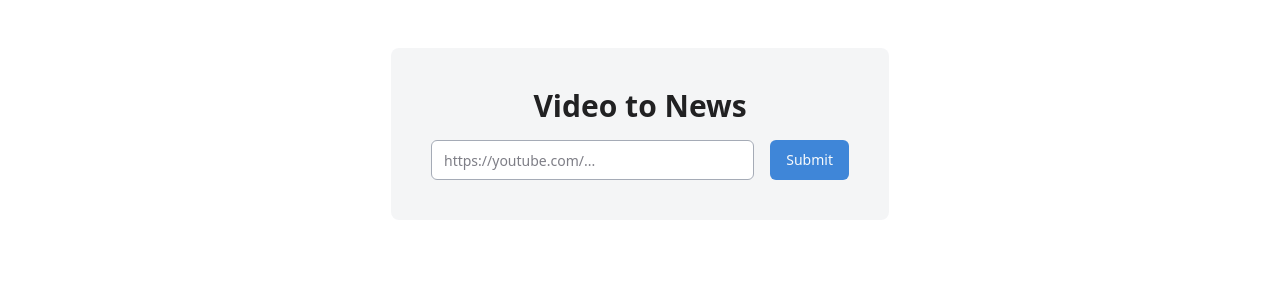
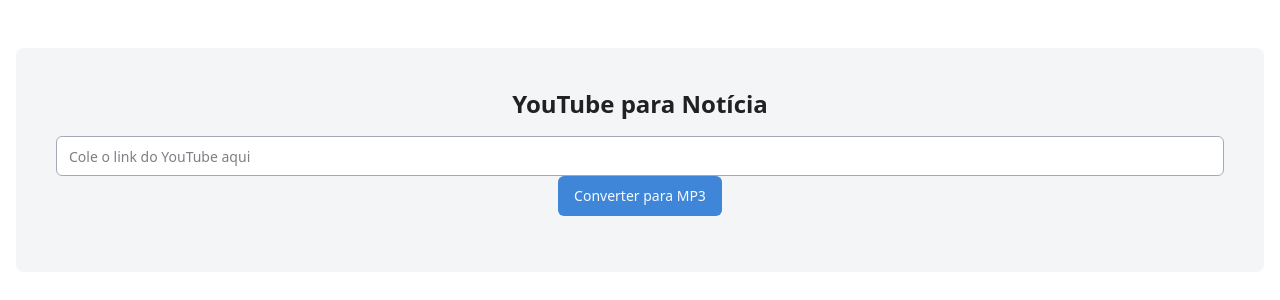
Before and after one commit to viniciusnreno/video-to-news, a React (Vite) app: page / in a window 1280 px wide. Shown: the top 300 px of the page. Built offline with nearby package versions, Linux system fonts and the light colour scheme; a web font is replaced by a local one.

Commit message:
youtube para noticia funcionando

```diff
--- /dev/null
+++ b/src/api/transcription.ts
@@ -0,0 +1,3 @@
+export const transcriptionMock = {
+  text: "Nessa sexta-feira, dia 19, tivemos um apagão global de tecnologia que afetou os voos dos Estados Unidos, as transmissões de TV do Reino Unido e até as empresas de telecomunicações da Austrália. O problema foi gerado por uma atualização defeituosa do software de segurança cibernética da empresa CloudStrike. E, no momento, ele já está em processo de reparo. E esse problema causou aquela famosa tela azul da morte do Windows. Só que, como ele já está sendo reparado, imaginamos que nas próximas horas tudo já esteja voltado à normalidade. Comenta aqui embaixo se você foi afetado em algum voo que você está fora do país. Que siga o canal até aqui e até a próxima.",
+};
--- a/src/pages/home-page.tsx
+++ b/src/pages/home-page.tsx
@@ -1,120 +1,158 @@
 import * as React from "react";
-import { useForm, SubmitHandler } from "react-hook-form";
-import { zodResolver } from "@hookform/resolvers/zod";
 import axios from "axios";
-import { getId } from "../../utils/getId";
-import { schema } from "../../utils/schema";
 import { Input } from "@/components/ui/input";
 import { Button } from "@/components/ui/button";
+import { getId } from "../../utils/getId";
 
-interface FormData {
-  youtubeLink: string;
-}
+const VITE_YOUTUBE_API_KEY = import.meta.env.VITE_YOUTUBE_API_KEY;
+const VITE_OPENAI_API_KEY = import.meta.env.VITE_OPENAI_API_KEY;
 
-const HomePage: React.FC = () => {
-  const {
-    register,
-    handleSubmit,
-    formState: { errors },
-    reset,
-  } = useForm<FormData>({
-    resolver: zodResolver(schema),
-  });
-
-  const [urlResult, setUrlResult] = React.useState<string | null>(null);
+const CombinedApp: React.FC = () => {
+  const [youtubeLink, setYoutubeLink] = React.useState("");
+  const [mp3Url, setMp3Url] = React.useState<string | null>(null);
+  const [transcription, setTranscription] = React.useState<string | null>(null);
+  const [news, setNews] = React.useState<string | null>(null);
   const [loading, setLoading] = React.useState(false);
 
-  const onSubmit: SubmitHandler<FormData> = (data) => {
-    const id = getId(data.youtubeLink);
+  const [title, setTitle] = React.useState<string | null>(null);
+  const [subtitle, setSubtitle] = React.useState<string | null>(null);
+  const [body, setBody] = React.useState<string | null>(null);
+
+  const handleConvertToMp3 = async () => {
+    const id = getId(youtubeLink);
+    if (!id) {
+      alert("Link do YouTube inválido!");
+      return;
+    }
     setLoading(true);
-
-    const options = {
-      method: "GET",
-      url: "https://youtube-mp36.p.rapidapi.com/dl",
+    try {
+      const res = await axios.get("https://youtube-mp36.p.rapidapi.com/dl", {
         headers: {
-        "X-RapidAPI-Key": `${import.meta.env.VITE_YOUTUBE_API_KEY}`,
+          "X-RapidAPI-Key": VITE_YOUTUBE_API_KEY,
           "X-RapidAPI-Host": "youtube-mp36.p.rapidapi.com",
         },
-      params: {
-        id: id,
-      },
+        params: { id },
+      });
+      setMp3Url(res.data.link);
+    } catch (err) {
+      console.error("Erro ao converter para MP3:", err);
+    } finally {
+      setLoading(false);
+    }
   };
 
-    axios(options)
-      .then((res) => {
-        setUrlResult(res.data.link);
-        reset(); // Limpe o formulário após o envio
-      })
-      .catch((err) => {
-        console.log(err);
-      })
-      .finally(() => {
+  const handleTranscription = async () => {
+    if (!mp3Url) return;
+    setLoading(true);
+    try {
+      const audioBlob = await fetch(mp3Url).then((res) => res.blob());
+      const formData = new FormData();
+      formData.append("file", new File([audioBlob], "audio.mp3"));
+      formData.append("model", "whisper-1");
+
+      const res = await axios.post(
+        "https://api.openai.com/v1/audio/transcriptions",
+        formData,
+        {
+          headers: {
+            Authorization: `Bearer ${VITE_OPENAI_API_KEY}`,
+            "Content-Type": "multipart/form-data",
+          },
+        }
+      );
+      setTranscription(res.data.text);
+    } catch (err) {
+      console.error("Erro ao transcrever áudio:", err);
+    } finally {
       setLoading(false);
-      });
+    }
+  };
+
+  const handleGenerateNews = async () => {
+    if (!transcription) return;
+    setLoading(true);
+    try {
+
+      const res = await axios.post(
+        "https://api.openai.com/v1/completions",
+        {
+          model: "gpt-3.5-turbo-instruct",
+          prompt: `
+            Baseado no texto transcrito abaixo, escreva uma notícia completa com o seguinte formato:
+          title: [Um título claro e impactante]
+          subtitle: [Um subtítulo que resuma os principais pontos]
+          body: [Um corpo com introdução, desenvolvimento e conclusão bem estruturados]
+
+          Texto transcrito: ${'Nessa sexta-feira, dia 19, tivemos um apagão global de tecnologia que afetou os voos dos Estados Unidos, as transmissões de TV do Reino Unido e até as empresas de telecomunicações da Austrália. O problema foi gerado por uma atualização defeituosa do software de segurança cibernética da empresa CloudStrike. E, no momento, ele já está em processo de reparo. E esse problema causou aquela famosa tela azul da morte do Windows. Só que, como ele já está sendo reparado, imaginamos que nas próximas horas, tudo já esteja voltado à normalidade. Comenta aqui embaixo se você foi afetado em algum voo que você está fora do país. Que siga o canal até aqui e até a próxima.'}
+          `,
+          max_tokens: 700,
+        },
+        {
+          headers: {
+            Authorization: `Bearer ${VITE_OPENAI_API_KEY}`,
+          },
+        }
+      );
+
+      const rawText = res.data.choices[0].text.trim();
+      const [rawTitle, rawSubtitle, ...rawBody] = rawText.split("\n").filter(Boolean);
+
+      setTitle(rawTitle.replace(/^(Title|title):\s*/, "").replace(/^"|"$/g, ""));
+      setSubtitle(rawSubtitle.replace(/^(Subtitle|subtitle):\s*/, "").replace(/^"|"$/g, ""));
+      setBody(rawBody.join("\n").replace(/^(Body|body):\s*/, ""));
+    } catch (err) {
+      console.error("Erro ao gerar notícia:", err);
+    } finally {
+      setLoading(false);
+    }
   };
 
   return (
-    <div className="container md:w-[530px] mx-auto text-center mt-8 p-4">
+    <div className="container mx-auto text-center mt-8 p-4">
       <div className="bg-gray-100 p-10 rounded-lg opacity-90">
-        <h1 className="font-bold text-2xl md:text-3xl mb-4">Video to News</h1>
-        <form onSubmit={handleSubmit(onSubmit)}>
-          <div className="flex gap-4 items-end justify-center ">
-            <div className="grid w-full max-w-sm items-center gap-1.5">
+        <h1 className="font-bold text-2xl mb-4">YouTube para Notícia</h1>
+        <div className="mb-4">
           <Input
             type="text"
-                id="youtubeLink"
-                placeholder="https://youtube.com/..."
-                {...register("youtubeLink")}
+            placeholder="Cole o link do YouTube aqui"
+            value={youtubeLink}
+            onChange={(e) => setYoutubeLink(e.target.value)}
           />
+          <Button onClick={handleConvertToMp3} disabled={loading}>
+            Converter para MP3
+          </Button>
         </div>
-            <Button type="submit">Submit</Button>
+        {mp3Url && (
+          <div>
+            <p>MP3 Gerado!</p>
+            <Button onClick={handleTranscription} disabled={loading}>
+              Transcrever Áudio
+            </Button>
           </div>
-          {errors.youtubeLink && (
-            <p className="text-red-100 text-sm mt-1">
-              {errors.youtubeLink.message}
-            </p>
         )}
-        </form>
-
-        {loading ? (
-          <div className="pt-10 mx-auto block">
-            <div role="status mx-auto">
-              <svg
-                aria-hidden="true"
-                className="w-8 h-8 mx-auto text-gray-200 animate-spin dark:text-gray-600 fill-blue-600"
-                viewBox="0 0 100 101"
-                fill="none"
-                xmlns="http://www.w3.org/2000/svg"
-              >
-                <path
-                  d="M100 50.5908C100 78.2051 77.6142 100.591 50 100.591C22.3858 100.591 0 78.2051 0 50.5908C0 22.9766 22.3858 0.59082 50 0.59082C77.6142 0.59082 100 22.9766 100 50.5908ZM9.08144 50.5908C9.08144 73.1895 27.4013 91.5094 50 91.5094C72.5987 91.5094 90.9186 73.1895 90.9186 50.5908C90.9186 27.9921 72.5987 9.67226 50 9.67226C27.4013 9.67226 9.08144 27.9921 9.08144 50.5908Z"
-                  fill="currentColor"
-                />
-                <path
-                  d="M93.9676 39.0409C96.393 38.4038 97.8624 35.9116 97.0079 33.5539C95.2932 28.8227 92.871 24.3692 89.8167 20.348C85.8452 15.1192 80.8826 10.7238 75.2124 7.41289C69.5422 4.10194 63.2754 1.94025 56.7698 1.05124C51.7666 0.367541 46.6976 0.446843 41.7345 1.27873C39.2613 1.69328 37.813 4.19778 38.4501 6.62326C39.0873 9.04874 41.5694 10.4717 44.0505 10.1071C47.8511 9.54855 51.7191 9.52689 55.5402 10.0491C60.8642 10.7766 65.9928 12.5457 70.6331 15.2552C75.2735 17.9648 79.3347 21.5619 82.5849 25.841C84.9175 28.9121 86.7997 32.2913 88.1811 35.8758C89.083 38.2158 91.5421 39.6781 93.9676 39.0409Z"
-                  fill="currentFill"
-                />
-              </svg>
-              <span className="sr-only">Loading...</span>
+        {transcription && (
+          <div>
+            <p>Transcrição Concluída!</p>
+            <p>{transcription}</p>
+            <Button onClick={handleGenerateNews} disabled={loading}>
+              Gerar Notícia
+            </Button>
+          </div>
+        )}
+        {title && subtitle && body && (
+          <div className="mt-4 text-left">
+            <h1 className="text-2xl font-bold mb-2">{title}</h1>
+            <h2 className="text-base mb-4 text-gray-600">{subtitle}</h2>
+            <div className="text-sm text-gray-800 space-y-4">
+              {body.split("\n").map((paragraph, index) => (
+                <p key={index}>{paragraph}</p>
+              ))}
             </div>
           </div>
-        ) : (
-          urlResult && (
-            <div className="pt-10 mx-auto block">
-              <a
-                className="mx-auto block"
-                href={urlResult}
-                target="_blank"
-                rel="noreferrer"
-              >
-                <Button variant="link">Download MP3</Button>
-              </a>
-            </div>
-          )
         )}
       </div>
     </div>
   );
 };
 
-export default HomePage;
+export default CombinedApp;
--- a/utils/getId.ts
+++ b/utils/getId.ts
@@ -1,5 +1,5 @@
 export function getId(url: string): string | false {
   const youtubeIdRegex =
-    /^(?:(?:https|http):\/\/)?(?:www\.)?(?:youtube\.com|youtu\.be).*(?<=\/|v\/|u\/|embed\/|shorts\/|watch\?v=)(?<!\/user\/)(?<id>[\w\-]{11})(?=\?|&|$)/;
+    /^(?:https?:\/\/)?(?:www\.)?(?:youtube\.com\/(?:[^\/\n\s]+\/\S+\/|(?:v|embed|shorts|watch)(?:\?v=|\/))|youtu\.be\/)(?<id>[\w\-]{11})(?=\?|&|$|\/|)/;
   return url.match(youtubeIdRegex)?.groups?.id || false;
 }
```
Also changed, not shown: src/api/news.ts (added, +33 -0 lines), 2 other files (tests, documents, lock files or other folders). Lines whose indentation alone changed are shown as unchanged.
